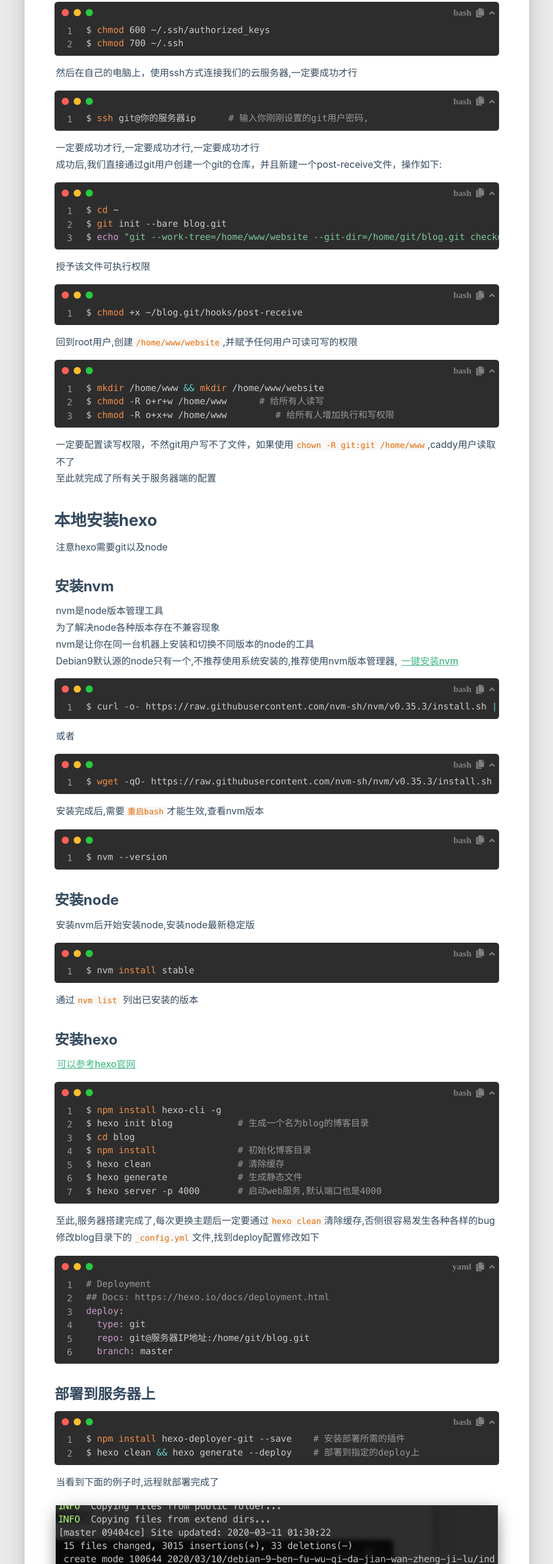
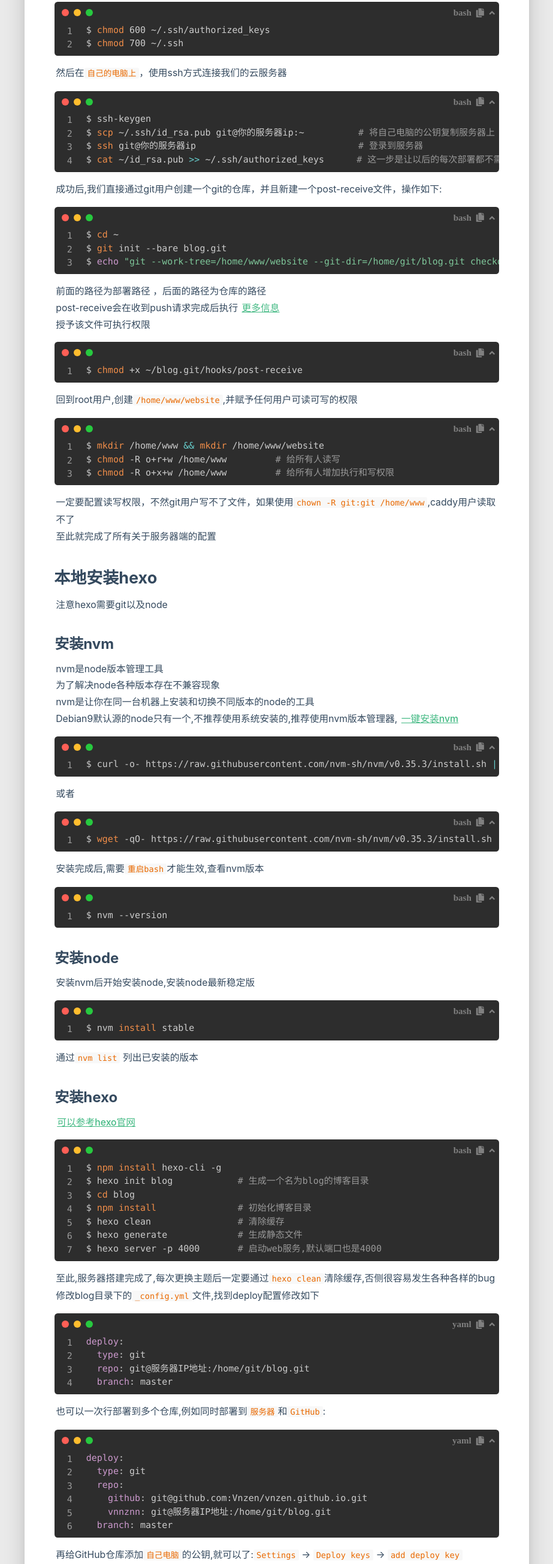
Before and after one commit to Vnzen/myblog, a plain HTML site: page 2020/03/10/debian-9-ben-fu-wu-qi-da-jian-wan-zheng-ji-lu/index.html in a window 1280 px wide. Shown: the part 2240-4848 px from the top of the page at 60% size, without its empty margins (34-957 px from the left). Drawn offline with Linux system fonts and the light colour scheme; some packages are replaced by stand-ins of ours; no server answers; a script that the page names is missing.

Commit message:
Site updated: 2020-03-11 10:04:22

```diff
--- a/2020/03/10/debian-9-ben-fu-wu-qi-da-jian-wan-zheng-ji-lu/index.html
+++ b/2020/03/10/debian-9-ben-fu-wu-qi-da-jian-wan-zheng-ji-lu/index.html
@@ -457,17 +457,20 @@ $ <span class="token function">cd</span> ~ <span class="token operator">&amp;&am
 <p>这样目录下就会有一个authorized_keys文件，它和id_rsa.pub一模一样。<br>最后我们修改它的权限</p>
 <pre class="line-numbers language-bash"><code class="language-bash">$ <span class="token function">chmod</span> 600 ~/.ssh/authorized_keys
 $ <span class="token function">chmod</span> 700 ~/.ssh<span aria-hidden="true" class="line-numbers-rows"><span></span><span></span></span></code></pre>
-<p>然后在自己的电脑上，使用ssh方式连接我们的云服务器,一定要成功才行</p>
-<pre class="line-numbers language-bash"><code class="language-bash">$ <span class="token function">ssh</span> git@你的服务器ip      <span class="token comment" spellcheck="true"># 输入你刚刚设置的git用户密码,</span><span aria-hidden="true" class="line-numbers-rows"><span></span></span></code></pre>
-<p>一定要成功才行,一定要成功才行,一定要成功才行<br>成功后,我们直接通过git用户创建一个git的仓库，并且新建一个post-receive文件，操作如下:</p>
+<p>然后在<code>自己的电脑上</code>，使用ssh方式连接我们的云服务器</p>
+<pre class="line-numbers language-bash"><code class="language-bash">$ ssh-keygen
+$ <span class="token function">scp</span> ~/.ssh/id_rsa.pub git@你的服务器ip:~          <span class="token comment" spellcheck="true"># 将自己电脑的公钥复制服务器上</span>
+$ <span class="token function">ssh</span> git@你的服务器ip                              <span class="token comment" spellcheck="true"># 登录到服务器</span>
+$ <span class="token function">cat</span> ~/id_rsa.pub <span class="token operator">>></span> ~/.ssh/authorized_keys      <span class="token comment" spellcheck="true"># 这一步是让以后的每次部署都不需要在输入密码了</span><span aria-hidden="true" class="line-numbers-rows"><span></span><span></span><span></span><span></span></span></code></pre>
+<p>成功后,我们直接通过git用户创建一个git的仓库，并且新建一个post-receive文件，操作如下:</p>
 <pre class="line-numbers language-bash"><code class="language-bash">$ <span class="token function">cd</span> ~
 $ <span class="token function">git</span> init --bare blog.git
 $ <span class="token keyword">echo</span> <span class="token string">"git --work-tree=/home/www/website --git-dir=/home/git/blog.git checkout -f"</span> <span class="token operator">>></span> ~/blog.git/hooks/post-receive<span aria-hidden="true" class="line-numbers-rows"><span></span><span></span><span></span></span></code></pre>
-<p>授予该文件可执行权限  </p>
+<p>前面的路径为部署路径 ，后面的路径为仓库的路径<br>post-receive会在收到push请求完成后执行 <a href="https://git-scm.com/book/zh/v2/%E8%87%AA%E5%AE%9A%E4%B9%89-Git-Git-%E9%92%A9%E5%AD%90" target="_blank" rel="noopener">更多信息</a><br>授予该文件可执行权限  </p>
 <pre class="line-numbers language-bash"><code class="language-bash">$ <span class="token function">chmod</span> +x ~/blog.git/hooks/post-receive<span aria-hidden="true" class="line-numbers-rows"><span></span></span></code></pre>
 <p>回到root用户,创建<code>/home/www/website</code>,并赋予任何用户可读可写的权限</p>
 <pre class="line-numbers language-bash"><code class="language-bash">$ <span class="token function">mkdir</span> /home/www <span class="token operator">&amp;&amp;</span> <span class="token function">mkdir</span> /home/www/website
-$ <span class="token function">chmod</span> -R o+r+w /home/www      <span class="token comment" spellcheck="true"># 给所有人读写</span>
+$ <span class="token function">chmod</span> -R o+r+w /home/www         <span class="token comment" spellcheck="true"># 给所有人读写</span>
 $ <span class="token function">chmod</span> -R o+x+w /home/www         <span class="token comment" spellcheck="true"># 给所有人增加执行和写权限</span><span aria-hidden="true" class="line-numbers-rows"><span></span><span></span><span></span></span></code></pre>
 <p>一定要配置读写权限，不然git用户写不了文件，如果使用<code>chown -R git:git /home/www</code>,caddy用户读取不了<br>至此就完成了所有关于服务器端的配置</p>
 <h2 id="本地安装hexo"><a href="#本地安装hexo" class="headerlink" title="本地安装hexo"></a>本地安装hexo</h2><p>注意hexo需要git以及node</p>
@@ -489,12 +492,18 @@ $ hexo clean                <span class="token comment" spellcheck="true"># 清
 $ hexo generate             <span class="token comment" spellcheck="true"># 生成静态文件</span>
 $ hexo server -p 4000       <span class="token comment" spellcheck="true"># 启动web服务,默认端口也是4000</span><span aria-hidden="true" class="line-numbers-rows"><span></span><span></span><span></span><span></span><span></span><span></span><span></span></span></code></pre>
 <p>至此,服务器搭建完成了,每次更换主题后一定要通过<code>hexo clean</code>清除缓存,否侧很容易发生各种各样的bug<br>修改blog目录下的<code>_config.yml</code>文件,找到deploy配置修改如下</p>
-<pre class="line-numbers language-yaml"><code class="language-yaml"><span class="token comment" spellcheck="true"># Deployment</span>
-<span class="token comment" spellcheck="true">## Docs: https://hexo.io/docs/deployment.html</span>
-<span class="token key atrule">deploy</span><span class="token punctuation">:</span>
+<pre class="line-numbers language-yaml"><code class="language-yaml"><span class="token key atrule">deploy</span><span class="token punctuation">:</span>
   <span class="token key atrule">type</span><span class="token punctuation">:</span> git
   <span class="token key atrule">repo</span><span class="token punctuation">:</span> git@服务器IP地址<span class="token punctuation">:</span>/home/git/blog.git
+  <span class="token key atrule">branch</span><span class="token punctuation">:</span> master<span aria-hidden="true" class="line-numbers-rows"><span></span><span></span><span></span><span></span></span></code></pre>
+<p>也可以一次行部署到多个仓库,例如同时部署到<code>服务器</code>和<code>GitHub</code>:</p>
+<pre class="line-numbers language-yaml"><code class="language-yaml"><span class="token key atrule">deploy</span><span class="token punctuation">:</span>
+  <span class="token key atrule">type</span><span class="token punctuation">:</span> git
+  <span class="token key atrule">repo</span><span class="token punctuation">:</span>
+    <span class="token key atrule">github</span><span class="token punctuation">:</span> git@github.com<span class="token punctuation">:</span>Vnzen/vnzen.github.io.git
+    <span class="token key atrule">vnnznn</span><span class="token punctuation">:</span> git@服务器IP地址<span class="token punctuation">:</span>/home/git/blog.git
   <span class="token key atrule">branch</span><span class="token punctuation">:</span> master<span aria-hidden="true" class="line-numbers-rows"><span></span><span></span><span></span><span></span><span></span><span></span></span></code></pre>
+<p>再给GitHub仓库添加<code>自己电脑</code>的公钥,就可以了:<code>Settings</code> -&gt; <code>Deploy keys</code> -&gt; <code>add deploy key</code></p>
 <h3 id="部署到服务器上"><a href="#部署到服务器上" class="headerlink" title="部署到服务器上"></a>部署到服务器上</h3><pre class="line-numbers language-bash"><code class="language-bash">$ <span class="token function">npm</span> <span class="token function">install</span> hexo-deployer-git --save    <span class="token comment" spellcheck="true"># 安装部署所需的插件</span>
 $ hexo clean <span class="token operator">&amp;&amp;</span> hexo generate --deploy    <span class="token comment" spellcheck="true"># 部署到指定的deploy上</span><span aria-hidden="true" class="line-numbers-rows"><span></span><span></span></span></code></pre>
 <p>当看到下面的例子时,远程就部署完成了<br><img src="/medias/featureimages/git_bushu.png" alt="部署成功，皆大欢喜"></p>
```
Also changed, not shown: atom.xml (+3 -3 lines), search.xml (+1 -1 lines).
